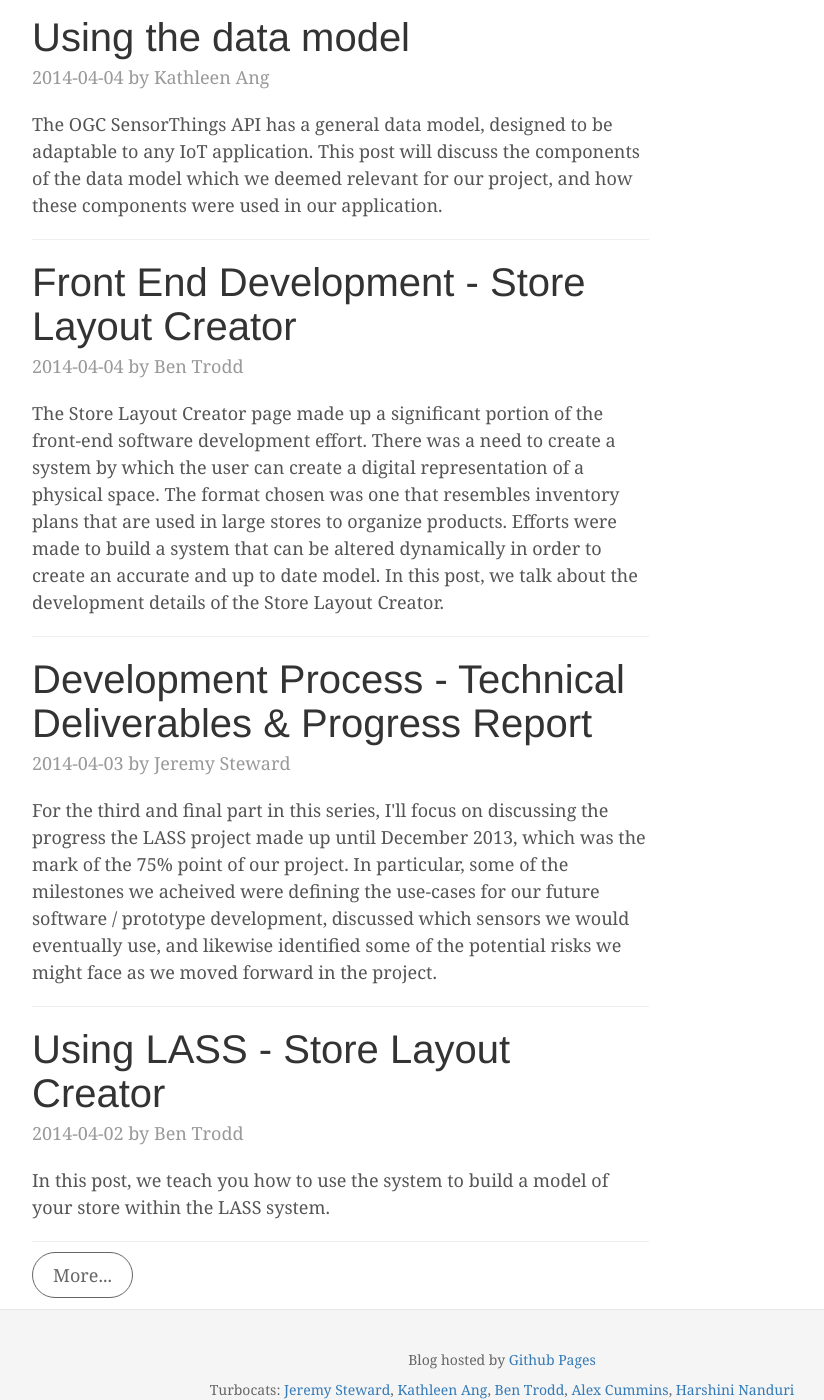
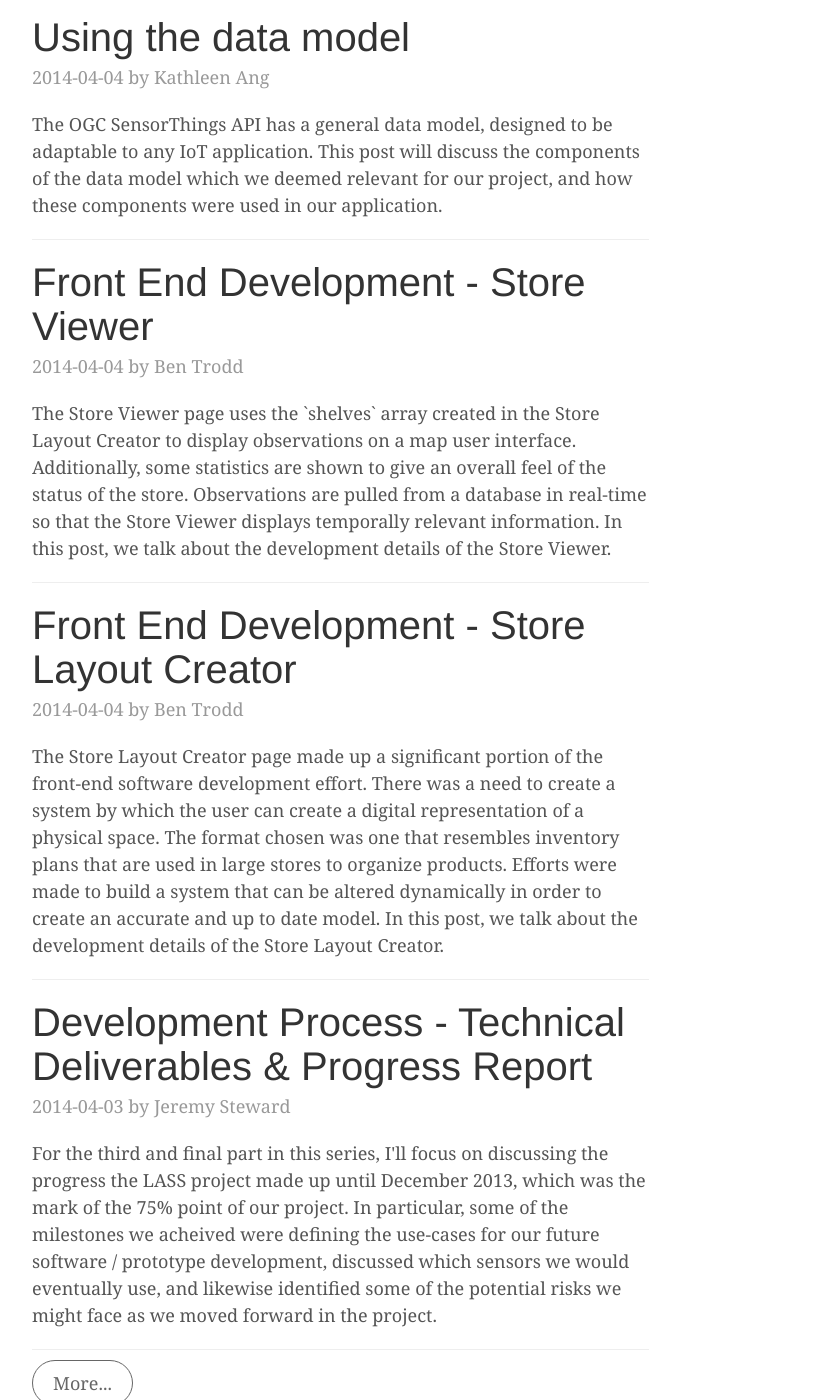
Before and after one commit to ThatGeoGuy/ENGO500, a Jekyll site: the page built from index.html, in a window 1280 px wide and 1400 px high, scrolled down 645 px. Shown: the whole window, without its empty margins (138-962 px from the left). Built offline with Jekyll 4.4.1, drawn with Linux system fonts in a browser that asks for light colours; nearby versions of some CDN libraries; some of the changed lines change nothing that is shown.

Commit message:
Modified front end development - store layout creator and created front end development - store viewer

```diff
--- a/_posts/2014-04-04-development-details-store-layout-creator.markdown
+++ b/_posts/2014-04-04-development-details-store-layout-creator.markdown
@@ -198,6 +198,7 @@
 	}
 
 Where:
+
 * `defaultValue` is what appears in the editable box
 * `success` is what to do when the user enters a value
 * `display` is what to display when the editable feild is created
--- /dev/null
+++ b/_posts/2014-04-04-front-end-development-store-viewer.markdown
@@ -0,0 +1,60 @@
+---
+
+layout: post
+title: Front End Development - Store Viewer
+author: Ben Trodd
+publish: false
+
+excerpt: The Store Viewer page uses the `shelves` array created in the Store Layout Creator to display observations on a map user interface. Additionally, some statistics are shown to give an overall feel of the status of the store. Observations are pulled from a database in real-time so that the Store Viewer displays temporally relevant information. In this post, we talk about the development details of the Store Viewer.
+
+---
+# Front End Development: Store Viewer
+<p class='blog-post-meta'>{{ page.date | date: "%Y-%m-%d" }} by {{ page.author }}</p>
+
+The Store Viewer page uses the `shelves` array created in the Store Layout Creator to display observations on a map user interface. Additionally, some statistics are shown to give an overall feel of the status of the store. Observations are pulled from a database in real-time so that the Store Viewer displays temporally relevant information. In this post, we talk about the development details of the Store Viewer.
+
+## Use Cases Fulfilled
+
+2.3 - Get aisle traffic observations
+: Observations from the PIR motion sensors are requested from the database. The URLs for these GET requests are taken from the `shelves` array configured in the Store Layout Creator.
+
+2.4 - Get facing observations
+: Observations from the Photo-Interrupter sensors are requested from the database. The URLs for these GET requests are taken from the `shelves` array configured in the Store Layout Creator.
+
+2.5 - Get aisle traffic
+: Using the observations obtained from use case 2.3, aisle traffic is displayed in two ways. The first is a heat map to show the location of customers within a store, and the second is a stacked bar chart showing overall traffic levels over time.
+
+2.6 - See if products are faced
+: Using the observations obtained from use case 2.4, stock levels are displayed in two ways. The first is by showing which sections are empty, and the second is showing an overall stock level for the store.
+
+## Enabling Technologies
+
+Similar to the [Store Layout Creator]({{ site.url }}/ENGO500/2014/04/04/development-details-store-layout-creator/), the Store Viewer relies on a few different technologies. First, the user interface uses the [bootstrap](http://getbootstrap.com) front end framework for positioning and styling. Also [D3.js](http://d3js.org/) is used to visualize the store, observations, and statistics. To simplify GET requests and the JavaScript necessary to merge all of these technologies together, [jQuery](http://jquery.com/) was utilized.
+
+## Store Layout Creator Architecture
+
+Shown below is a screenshot of the system with some active observations being displayed:
+
+![Store Layout Creator]({{ site.url }}/ENGO500/images/storeViewer/activeLabelled.png)
+
+### System Overview
+
+As you can see in the screenshot above, there are 4 different types observation representations being displayed. The left pane shows overall statistics, and the right pane shows a real-time representation of the store.
+
+For real time-stats, there are two ways to display observations. The first type of observation that is visualized is an empty or full section. Full sections appear blue, and empty sections appear purple, as shown by label 1. The second type of observation that is visualized is traffic within an asile. This is represented by a 'heat map'. When someone walks past a sensor, an orange section is displayed, as shown by label 2.
+
+For the overall statistics, there are also two ways of displaying information. The first is an overall level of traffic within the store, shown by label 3. This takes the number of readings from all motion sensors for an epoch in time and dispays them in a bar graph that updates as new epochs become available. The second is an overall stock level, shown by label 4. It calculates the overall stock level by taking the number of full and empty sections for each epoch.
+
+### Technical Challenges
+
+This section details some of the challenges encountered in building the Store Viewer. It serves to explain the inner workings of the system to guide anyone that wishes to use or modify our code.
+
+#### Getting Observations Asynchronously
+
+#### Displaying Overall Statistics
+
+The overall statistics, being a more standard use of D3.js, were completed by referencing existing tutorials. The store traffic display is a product of examining a [dynamic stacked bar chart](http://bl.ocks.org/benjchristensen/1488375) example, while the stock levels comes from this [animated donut](http://bl.ocks.org/mbostock/5100636) example.
+
+#### Displaying Real-time Observations
+
+Once the observations become available, displaying the observations with d3.js is straightforward. Changing the color for an empty of full shelf is just a matter of changing the fill color of the SVG. The heat map works by creating a 0% opacity rectangle SVG element that is positioned relative to the section that contains the motion sensor. If the motion sensor detects motion, the opacity is increased and then decreases slowly back to 0% using a timer.
```
Also changed, not shown: images/storeViewer/activeLabelled.png (added).
